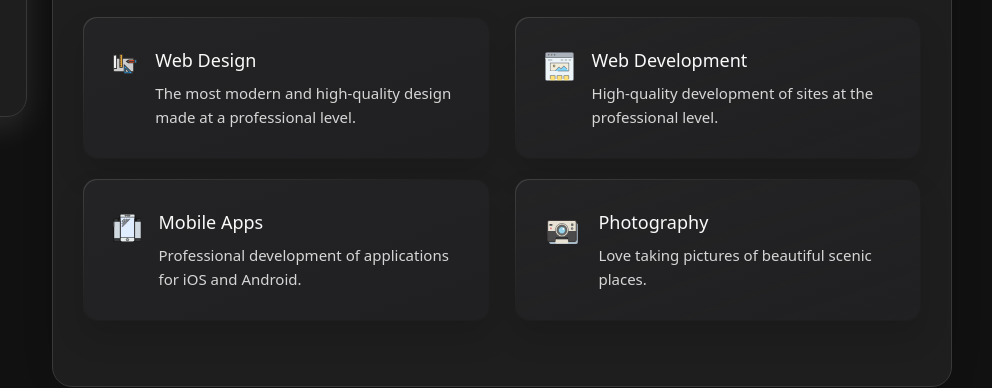
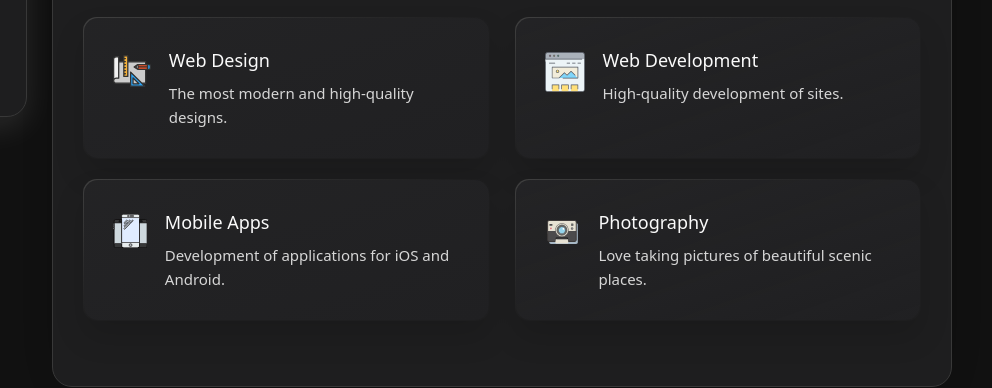
Before and after one commit to TheWiseSailor/JR-Portfolio, a plain HTML site: page index.html in a window 1280 px wide. Shown: the part 489-877 px from the top of the page, 288-1280 px from the left. Drawn offline with nearby package versions, Linux system fonts and the light colour scheme.

Commit message:
changing these to where they dont say professional because I am not a professional, but with this simple short sentence it will be much more minimalist and appealing

```diff
--- a/index.html
+++ b/index.html
@@ -244,7 +244,7 @@
                 <h4 class="h4 service-item-title">Web design</h4>
 
                 <p class="service-item-text">
-                  The most modern and high-quality design made at a professional level.
+                  The most modern and high-quality designs.
                 </p>
               </div>
 
@@ -260,7 +260,7 @@
                 <h4 class="h4 service-item-title">Web development</h4>
 
                 <p class="service-item-text">
-                  High-quality development of sites at the professional level.
+                  High-quality development of sites.
                 </p>
               </div>
 
@@ -276,7 +276,7 @@
                 <h4 class="h4 service-item-title">Mobile apps</h4>
 
                 <p class="service-item-text">
-                  Professional development of applications for iOS and Android.
+                  Development of applications for iOS and Android.
                 </p>
               </div>
 
```
